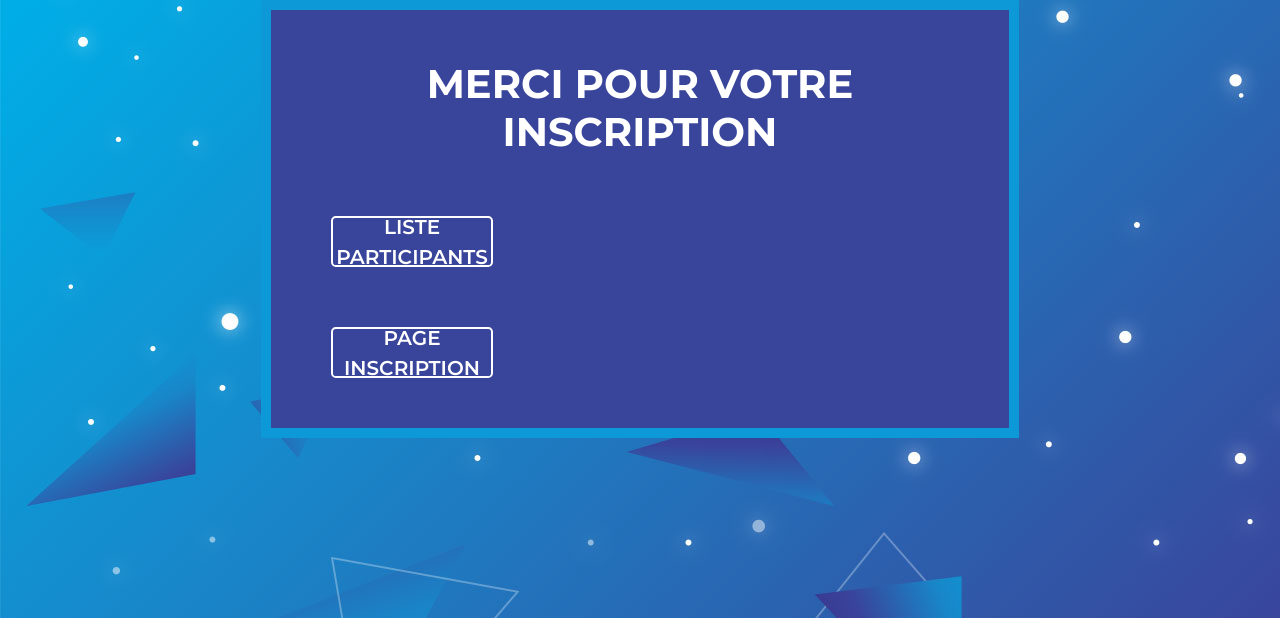
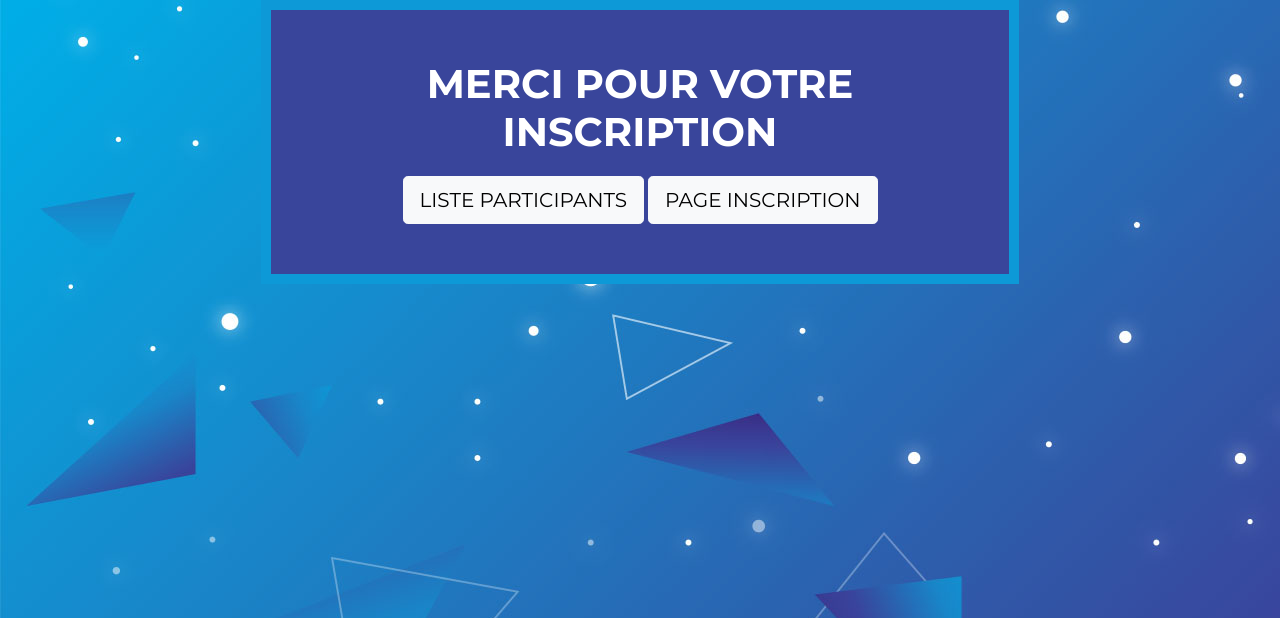
Before and after one commit to AKHRIFJaafar/Projet-3_Formulaire-Inscription, a PHP site: page /inscription.php in a window 1280 px wide. Shown: the top 618 px of the page. Run offline with PHP 8.4, Linux system fonts and the light colour scheme; data that the repository does not hold is empty.

Commit message:
Refactory code

```diff
--- a/Réalisation -Code Source/inscription.php
+++ b/Réalisation -Code Source/inscription.php
@@ -32,8 +32,8 @@ $_SESSION['Personne'] =  $personnes_list;
 	  <div class="container" >
     <h3> MERCI POUR VOTRE INSCRIPTION</h3>
     <center>
-    <a class=" btn btn-light button btn-lg" href="liste.php" role="button">LISTE PARTICIPANTS</a>
-<a class="btn button btn-lg btn-light" href="index.php" role="button">PAGE INSCRIPTION</a>
+    <a class=" btn btn-light  btn-lg" href="liste.php" role="button">LISTE PARTICIPANTS</a>
+<a class="btn btn-lg btn-light" href="index.php" role="button">PAGE INSCRIPTION</a>
 </center>
 
 </div>
--- a/Réalisation -Code Source/liste.php
+++ b/Réalisation -Code Source/liste.php
@@ -20,8 +20,8 @@
   </tbody>
     </table>
     <center>
-    <a class=" btn btn-light button btn-lg hideButton" onclick="window.print()" role="button">IMPRIMER</a>
-<a class="btn button btn-lg btn-light hideButton" href="index.php" role="button">PAGE INSCRIPTION</a>
+    <a class=" btn btn-light btn-lg hideButton" onclick="window.print()" role="button">IMPRIMER</a>
+<a class="btn  btn-lg btn-light hideButton" href="index.php" role="button">PAGE INSCRIPTION</a>
 </center>
     <!-- <table id="app">
     </table> -->
```
